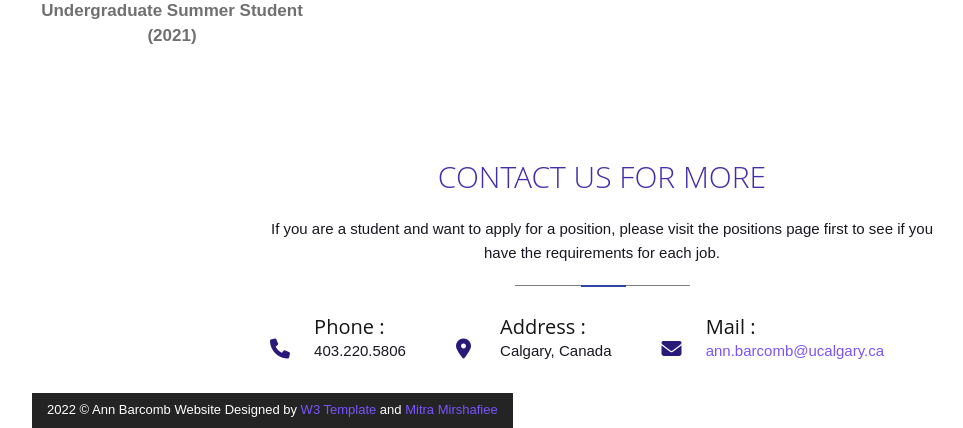
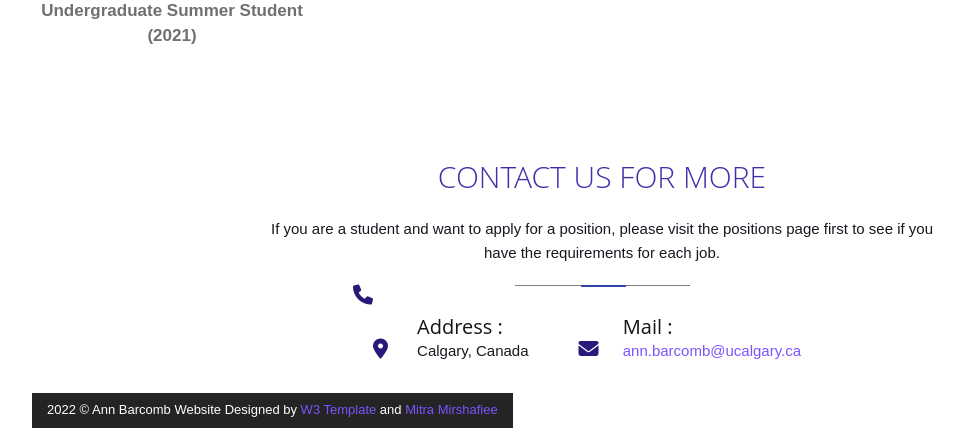
Before and after one commit to mitramir55/publications, a Flask app: page /people in a window 1280 px wide. Shown: the part 2899-3327 px from the top of the page, without its empty margins (38-1001 px from the left). Run offline with Flask 2, Linux system fonts and the light colour scheme; some libraries are stand-ins or nearby versions.

Commit message:
name change

```diff
--- a/templates/base.html
+++ b/templates/base.html
@@ -79,10 +79,6 @@
           <div class="row">
             <div class="info-box">
               <div class="icon"> <i class="fas fa-phone"></i> </div>
-              <div class="content">
-                <h4>Phone :</h4>
-                <p>403.220.5806</p>
-              </div>
             </div>
             <div class="info-box">
               <div class="icon"> <i class="fas fa-map-marker-alt"></i> </div>
--- a/templates/index.html
+++ b/templates/index.html
@@ -6,7 +6,7 @@
 
   <div class="banner-overlay">
     <div class="container">
-      <h1 class="text-capitalize">Ann Barcomb Research Group</h1>
+      <h1 class="text-capitalize">Software, People And Processes Group At The University Of Calgary</h1>
       <p>
         Schulich School of Engineering, University of Calgary
       </p>
```
